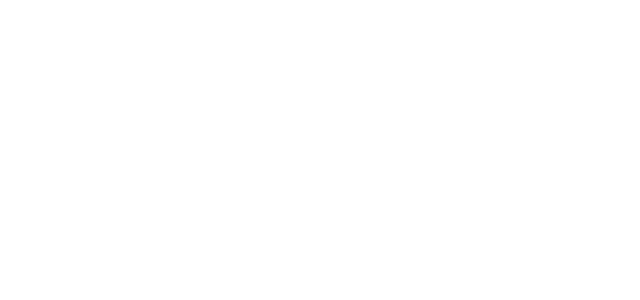
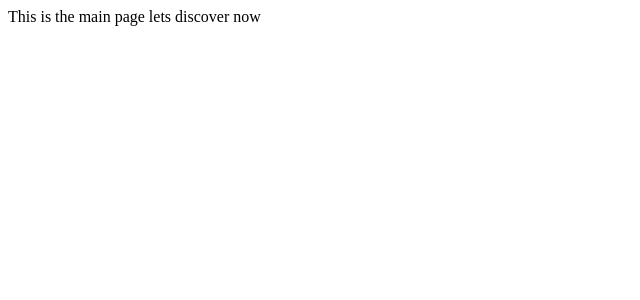
Before and after one commit to elmahdi004/learn-nuxt, a Nuxt app: page / in a window 1280 px wide. Before the commit this address had no page. Shown: the top 300 px of the page, without its empty margins (0-640 px from the left). Built offline with nearby package versions, Linux system fonts and the light colour scheme.

Commit message:
routes commit

```diff
--- /dev/null
+++ b/pages/elmahdi.vue
@@ -0,0 +1,10 @@
+<template lang="">
+    <div>
+        this is El mahdi page
+    </div>
+</template>
+<script>
+</script>
+<style lang="">
+
+</style>
--- /dev/null
+++ b/pages/index.vue
@@ -0,0 +1,11 @@
+<template lang="">
+    <div>
+        This is the main page lets discover now
+    </div>
+</template>
+<script>
+
+</script>
+<style lang="">
+
+</style>
--- /dev/null
+++ b/pages/profile/[name].vue
@@ -0,0 +1,15 @@
+<template lang="">
+    <div>
+        {{
+            this.$route.params.name
+        }}
+    </div>
+</template>
+<script>
+export default {
+
+}
+</script>
+<style lang="">
+
+</style>
--- /dev/null
+++ b/pages/profile/index.vue
@@ -0,0 +1,11 @@
+<template lang="">
+    <div>
+        This the root profile page
+    </div>
+</template>
+<script>
+
+</script>
+<style lang="">
+
+</style>
```
